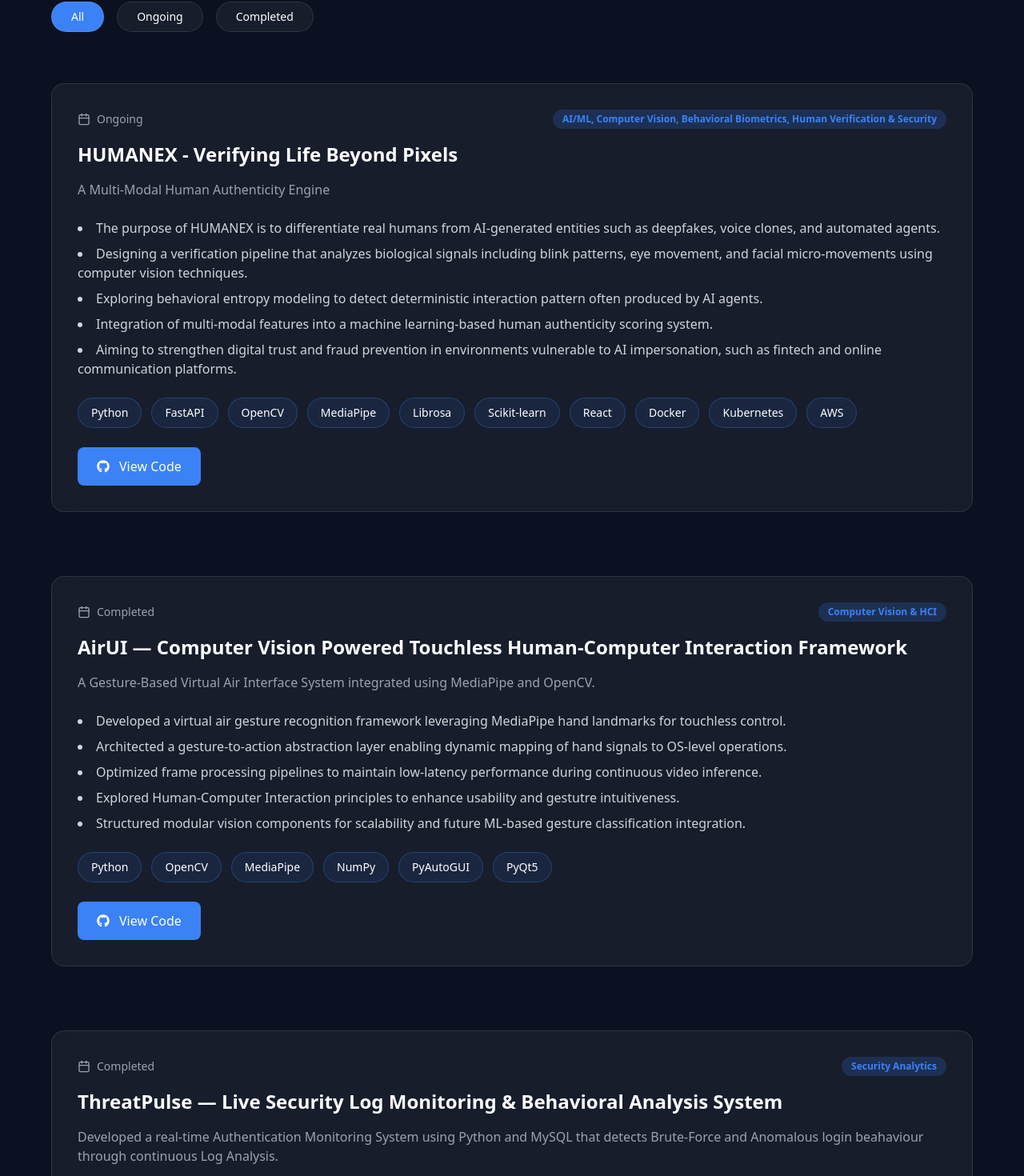
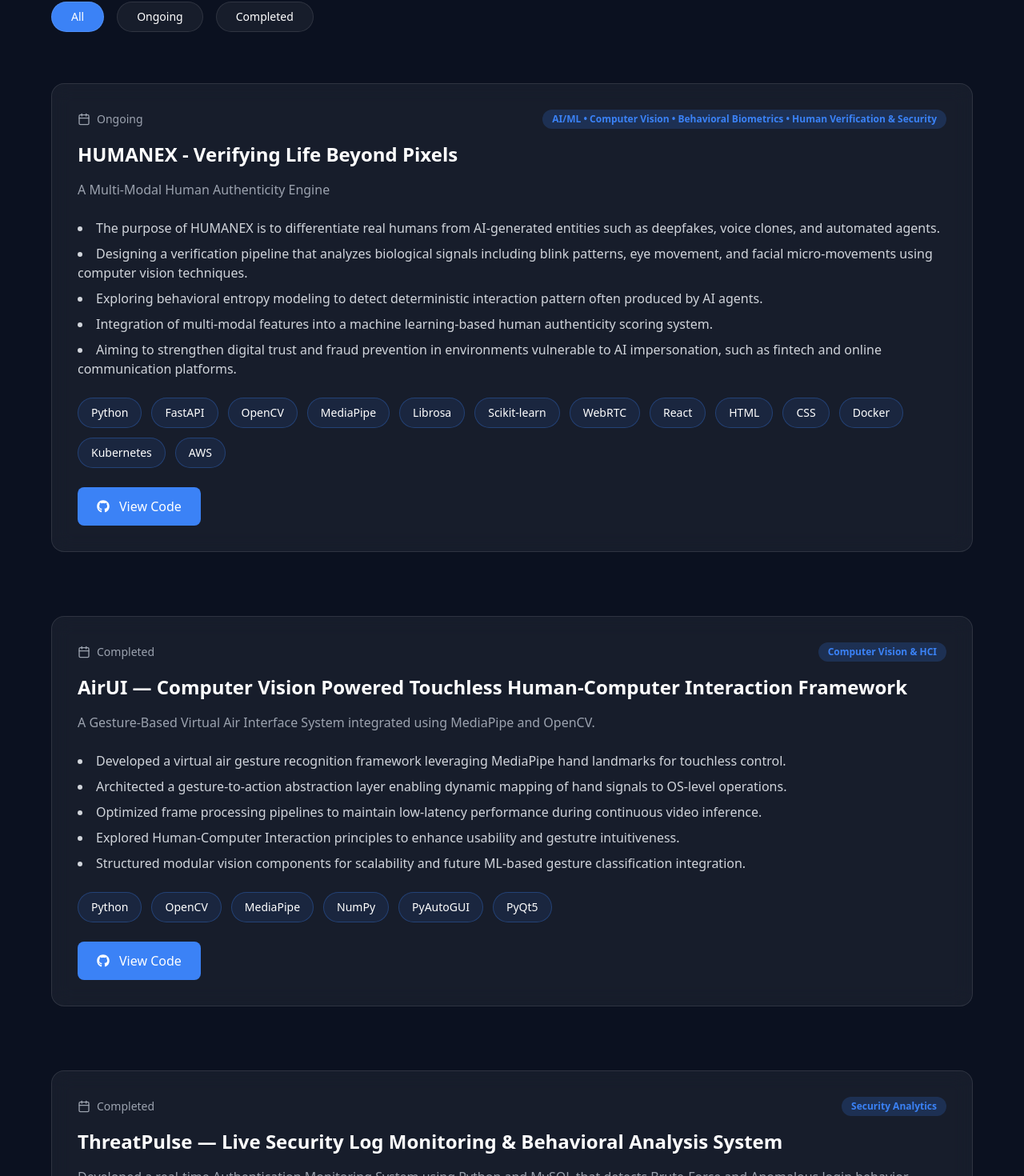
Before and after one commit to anushka583/Anushka-Portfolio, a React (Vite) app: page / in a window 1280 px wide. Shown: the part 4020-5490 px from the top of the page at 80% size. Built offline with nearby package versions, Linux system fonts and the light colour scheme.

Commit message:
Upgraded Tech Stack of ongoing project

```diff
--- a/src/components/Projects.jsx
+++ b/src/components/Projects.jsx
@@ -12,7 +12,7 @@ function Projects() {
       id: 1,
       title: "HUMANEX - Verifying Life Beyond Pixels",
       status: "Ongoing",
-      category: "AI/ML, Computer Vision, Behavioral Biometrics, Human Verification & Security",
+      category: "AI/ML • Computer Vision • Behavioral Biometrics • Human Verification & Security",
       description:
         "A Multi-Modal Human Authenticity Engine",
       bullets: [
@@ -22,7 +22,7 @@ function Projects() {
         "Integration of multi-modal features into a machine learning-based human authenticity scoring system.",
         "Aiming to strengthen digital trust and fraud prevention in environments vulnerable to AI impersonation, such as fintech and online communication platforms.",
       ],
-      tech: ["Python", "FastAPI", "OpenCV", "MediaPipe", "Librosa", "Scikit-learn", "React", "Docker", "Kubernetes", "AWS"],
+      tech: ["Python", "FastAPI", "OpenCV", "MediaPipe", "Librosa", "Scikit-learn", "WebRTC", "React", "HTML", "CSS", "Docker", "Kubernetes", "AWS"],
       github: "https://github.com/anushka583/HUMANEX",
     },
     {
@@ -48,7 +48,7 @@ function Projects() {
       status: "Completed",
       category: "Security Analytics",
       description:
-        "Developed a real-time Authentication Monitoring System using Python and MySQL that detects Brute-Force and Anomalous login beahaviour through continuous Log Analysis.",
+        "Developed a real-time Authentication Monitoring System using Python and MySQL that detects Brute-Force and Anomalous login behavior through continuous Log Analysis.",
       bullets: [
         "Designed and implemented a modular log ingestion system in Python to simulate strctured authentication events in real time.",
         "Implemented brute-force detection using time-windowed analysis(GROUP BY, HAVING, threshold logic) to model authentication abuse scenarios similar to simplified SIEM rule engines.",
```
